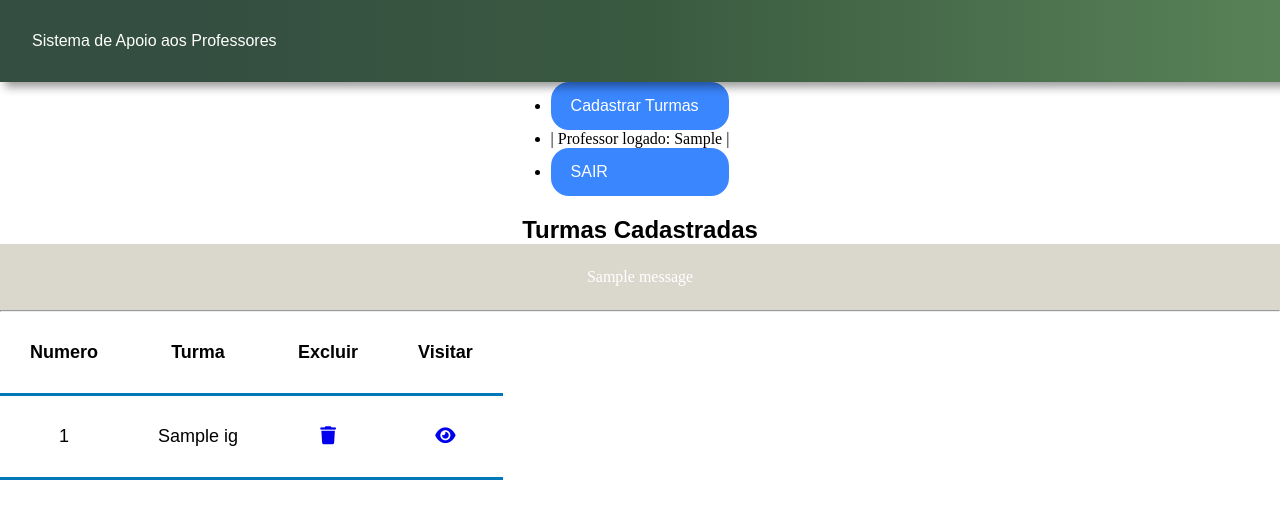
After one commit to brunannunes/django_senai, a Django app: template escola/App_Escola/templates/Cons_Turma_Lista.html in a window 1280 px wide; the page is wider, and only the part inside the window is pictured. The commit adds this page. Shown: the top 519 px of that part. Run offline with Django 3.2, Linux system fonts and the light colour scheme; the template is opened without the code that fills it: most values are stand-ins (such as "Sample title", 1, 10 or a date in 2020); one stand-in notice (Sample message) is shown; some libraries are stand-ins or nearby versions.

Commit message:
agora foi

```diff
--- /dev/null
+++ b/escola/App_Escola/static/css/cons_turma_lista.css
@@ -0,0 +1,123 @@
+@import url('https://fonts.googleapis.com/css2?family=Raleway:ital,wght@0,100..900;1,100..900&family=Roboto+Condensed:ital,wght@0,100..900;1,100..900&display=swap');
+
+* {
+    margin: 0px;
+    padding: 0px;
+}
+
+body {
+    width: 100%;
+}
+
+.login{
+    display: flex;
+    width: 100%;
+    padding: 4vh;
+    align-items: center;
+    font-family: "Roboto-Condensed", sans-serif;
+    font-size: 16px;
+    color: #ffff;
+    background: linear-gradient(90deg, #344e41 14%, #3a5a40 48%, #588157 94%);
+    filter: drop-shadow(5px 5px 5px rgba(0 0 0 / 40%));
+}
+
+.menu{
+    display: flex;
+    justify-content: center;
+    align-items: center;
+    padding: 0 10px 0 10px;
+}
+.nav-bar h2{
+    padding-right: 130vh;
+    align-items: center;
+}
+.menu a {
+    display: flex;
+    padding: 15px 20px 15px 20px;
+    border: none;
+    background-color: #3a86ff;
+    border-radius: 18px;
+    color: white;
+    font-family: "Roboto-Condensed", sans-serif;
+    font-size: 16px;
+}
+
+.titulos {
+    display: flex;
+    justify-content: space-around;
+    align-items: center;
+    font-family: "Roboto-Condensed", sans-serif;
+    font-size: 18px;
+    margin-top: 25px;
+}
+
+
+.nav-bar button:hover {
+    -webkit-filter: drop-shadow(5px 5px 5px rgba(0 0 0 / 40%));
+    filter: drop-shadow(5px 5px 5px rgba(0 0 0 / 40%));
+    transition: 0.5s;
+    background-color: #7209B7;
+}
+
+
+div h1 {
+    display: flex;
+    justify-content: center;
+    align-items: center;
+    font-family: "Roboto-Condensed", sans-serif;
+    font-size: 24px;
+    padding-top: 20px;
+}
+
+.tabela {
+    display: flex;
+    justify-content: center;
+    align-items: center;
+    padding-top: 50px;
+}
+table,
+th,
+td {
+    border-collapse: collapse;
+    /*define a separação entre as bordar*/
+    padding: 30px;
+    text-align: center;
+    font-family: "Roboto-Condensed", sans-serif;
+    font-size: 18px;
+    border-bottom: 3px solid #0077b6;
+}
+
+button#exclude {
+    width: 100px;
+    background-color: #4361EE;
+    padding: 10px 10px 10px 10px;
+    align-items: center;
+    border: none;
+    font-family: "Roboto-Condensed", sans-serif;
+    font-size: 17px;
+    color: white;
+    border-radius: 18px;
+}
+
+
+button#view {
+    width: 100px;
+    background-color: #48cae4;
+    padding: 10px 10px 10px 10px;
+    align-items: center;
+    border: none;
+    font-family: "Roboto-Condensed", sans-serif;
+    font-size: 17px;
+    color: white;
+    border-radius: 18px;
+}
+
+button#view:hover,
+button#exclude:hover {
+    transition: 0.2s;
+    background-color: #7209B7;
+}
+
+a{
+    text-decoration: none;
+}
--- /dev/null
+++ b/escola/App_Escola/templates/Cons_Turma_Lista.html
@@ -0,0 +1,123 @@
+{% load static %}
+<!DOCTYPE html>
+<html lang="en">
+<head>
+    <meta charset="UTF-8">
+    <meta name="viewport" content="width=device-width, initial-scale=1.0">
+    <link rel="stylesheet" type="text/css" href="../static/css/cons_turma_lista.css">
+    <title>Lista de Turmas do professor</title>
+</head>
+<header class="login">
+    <div class="fundo_menu">
+        <div class="nome_sistema">
+            Sistema de Apoio aos Professores
+        </div>
+    </div>
+</header>
+
+<nav class="menu">
+    <ul>
+       <li><a href="/cad_turma/{{id_logado}}">Cadastrar Turmas</a></li>
+       <li> | Professor logado: {{usuario_logado}} | </a></li>
+       <li><a href="../accounts/logout">SAIR</a></li>
+    </ul>
+</nav>
+
+<body onLoad="login();">
+    <div class="principal">
+    <div class="container">
+        <section class="enquadramento">
+            <h1> Turmas Cadastradas</h1>
+        </section>
+         {% if messages %}
+            <ul class="mensagem_do_servidor" style="background: #dad7cd; padding: 24px; text-align:center; color: #fff;">
+                {% for mensagem in messages %}
+                   <li style="list-style: none;" {% if mensagem.tags %}class="alert alert-{{message.tags}}"{% endif %}>{{mensagem}}</li>
+                {% endfor %}
+            </ul>
+         {% endif %}
+        <input type="hidden"  name="id_logado" id="id_logado"  value="{{id_logado}}" />
+        <input type="hidden"  name="nome_logado" id="nome_logado"  value="{{usuario_logado}}" />
+        <hr>
+
+        <table>
+            <tr>
+                <th>Numero</th>
+                <th>Turma</th>
+                <th>Excluir</th>
+                <th>Visitar</th>
+            </tr>
+
+            {% for igs in turmas_do_professor %}
+            <tr>
+                <td style="text-align:center">{{igs.id}} </td>
+                <td>{{igs.nome_turma}}</td>
+                <td style="text-align:center"><a href="javascript:valida_excluir({{igs.id}})"><i class="fa-solid fa-trash"></i></a></td>
+                <td style="text-align:center"><a href="/ver_atividades?id_turma={{igs.id}}&who={{id_logado}}"><i class="fa-solid fa-eye"></i></a></td>
+            </tr>
+            {% endfor %}
+
+        </table>
+
+    </div>
+    </div>
+
+<script src="https://kit.fontawesome.com/c9237383f1.js" crossorigin="anonymous"></script>
+
+</body>
+
+<script>
+
+function login(){
+        const value_id_logado = localStorage.getItem('proj_escola_id_logado');
+        const value_nome_logado = localStorage.getItem('proj_escola_nome_logado');
+        let id_logado = document.getElementById("id_logado").value
+        if (value_id_logado == null) {
+
+            let nome_logado = document.getElementById("nome_logado").value
+            localStorage.setItem('proj_escola_id_logado', id_logado)
+            localStorage.setItem('proj_escola_nome_logado', nome_logado)
+        }
+        else
+        {
+          if (value_id_logado == null || value_id_logado != id_logado) {
+              window.alert('Você não está logado. Faça o Login antes de continuar.');
+              window.location.href='../';
+          }
+          else{
+            document.getElementById("id_logado").value = value_id_logado ;
+            document.getElementById("nome_logado").value = value_nome_logado ;
+          }
+        }
+    }
+
+</script>
+
+<script>
+
+function valida_excluir(id){
+  // Primeiro, exibir a mensagem de confirmação
+  let userConfirmation = confirm("Você tem certeza de que deseja excluir este item?");
+
+  // Se o usuário confirmou a exclusão
+  if(userConfirmation) {
+
+    id=id;
+    endereco='/excluir_turma/' + id;
+    window.location.href=endereco;
+  }
+  // Se o usuário cancelou a exclusão
+  else {
+    console.log('Operação de exclusão cancelada.');
+  }
+}
+
+
+
+
+
+</script>
+
+
+
+</html>
--- a/escola/App_Escola/templates/cadastro.html
+++ b/escola/App_Escola/templates/cadastro.html
@@ -3,7 +3,7 @@
 		<meta charset="UTF-8">
 		<meta name="viewport" content="width=device-width, initial-scale=1.0">
 		<meta name="author" content="">
-		<link rel="stylesheet" href="login.css">
+		<link rel="stylesheet" href="../static/css/cadatro.css">
 		<title>Cadastro</title>
 	</head>
 	<body>
--- a/escola/App_Escola/templates/login.html
+++ b/escola/App_Escola/templates/login.html
@@ -1,9 +1,10 @@
+
 <html>
 	<head>
 		<meta charset="UTF-8">
 		<meta name="viewport" content="width=device-width, initial-scale=1.0">
 		<meta name="author" content="">
-		<link rel="stylesheet" href="login.css">
+		<link rel="stylesheet" href="../static/css/login.css">
 		<title>Login</title>
 	</head>
 	<body>
--- a/escola/App_Escola/urls.py
+++ b/escola/App_Escola/urls.py
@@ -4,6 +4,8 @@ from django.urls import path, include
 urlpatterns = [
     path('',views.abre_index, name='abre_index'),
     path('enviar_login', views.enviar_login, name='enviar_login'),
-    path('confirmar_cadastro', views.confirmar_cadastro, name='confirmar_cadastro')
-
+    path('confirmar_cadastro', views.confirmar_cadastro, name='confirmar_cadastro'),
+    path('cad_turma/<int:id_professor>', views.cad_turma, name='cad_turma'),
+    path('salvar_turma', views.salvar_turma_nova, name='salvar_turma_nova'),
+    path('lista_turma/<int:id_professor>', views.lista_turma, name='lista_turma')
 ]
```
Also changed, not shown: escola/App_Escola/static/css/cadatro.css (added, +92 -0 lines), escola/App_Escola/static/css/login.css (added, +92 -0 lines), escola/App_Escola/templates/Cad_turma.html (added, +82 -0 lines), escola/App_Escola/views.py (+32 -1 lines), escola/App_Escola/static/imagens/fundo_login.svg (added), escola/db.sqlite3.
